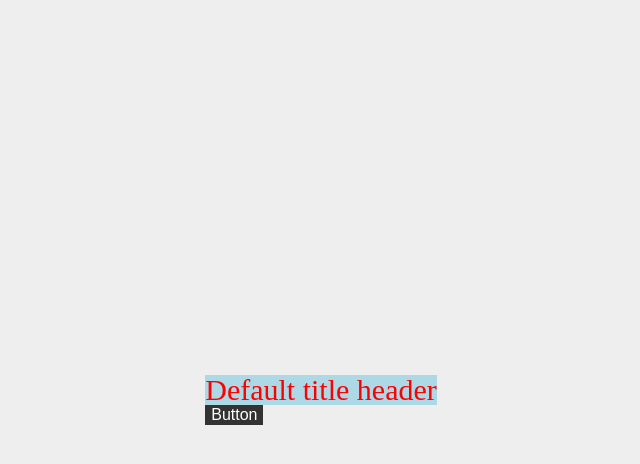
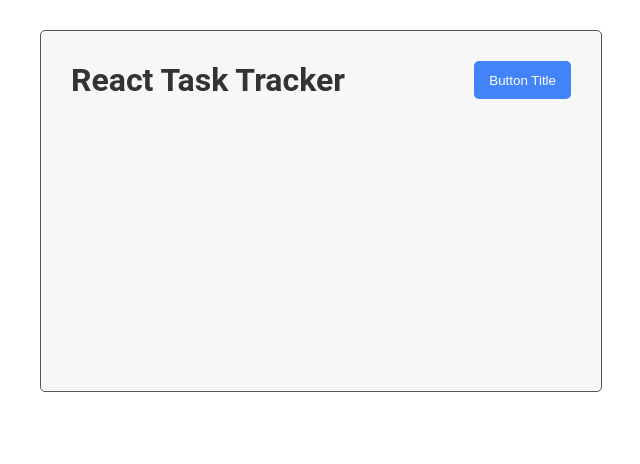
Before and after one commit to hoanglong040800/react-task-tracker, a React (Create React App) app: page / in a window 1280 px wide. Shown: the top 464 px of the page, without its empty margins (319-959 px from the left). Built offline with nearby package versions, Linux system fonts and the light colour scheme.

Commit message:
add header

```diff
--- /dev/null
+++ b/src/components/button/Button.css
@@ -0,0 +1,10 @@
+.btn {
+    background-color: var(--primary-color);
+    color: var(--text-btn-color);
+    padding: 10px 15px;
+    border-radius: 5px;
+}
+
+button:hover {
+    background-color: var(--secondary-color);
+}
--- a/src/components/button/Button.js
+++ b/src/components/button/Button.js
@@ -1,7 +1,10 @@
-const Button = ({ title, bgColor, textColor }) => {
+import './Button.css'
+
+const Button = ({ title, bgColor, txtColor }) => {
 	return (
 		<button
-            style={{ backgroundColor: bgColor, color: textColor }}
+			className='btn'
+			style={{ backgroundColor: bgColor, color: txtColor }}
 		>
 			{title}
 		</button>
@@ -9,9 +12,7 @@ const Button = ({ title, bgColor, textColor }) => {
 }
 
 Button.defaultProps = {
-    bgColor: '#333',
-    title: 'Button',
-    textColor: '#fff',
+	title: 'Button Title',
 }
 
 export default Button
--- /dev/null
+++ b/src/components/header/Header.css
@@ -0,0 +1,4 @@
+.header {
+    display: flex;
+    justify-content: space-between;
+}
--- a/src/components/header/Header.js
+++ b/src/components/header/Header.js
@@ -1,14 +1,15 @@
 import PropTypes from 'prop-types'
-import Button from '../button/Button'
+import Button from '../Button/Button'
+import './Header.css'
 
 const Header = ({ title }) => {
 	return (
-        <header>
-            <h1 style={styles.heading}>
+		<header className='header'>
+			<h1 className='header-title'>
 				{title}
 			</h1>
 
-            <Button  />
+			<Button/>
 		</header>
 	)
 }
@@ -21,12 +22,4 @@ Header.propTypes = {
 	title: PropTypes.string.isRequired,
 }
 
-const styles = {
-    heading: {
-        color: 'red',
-        backgroundColor: 'lightblue',
-        fontSize: 30,
-    },
-}
-
 export default Header;
--- a/src/containers/app/App.css
+++ b/src/containers/app/App.css
@@ -1,8 +1,10 @@
 .container {
-    display: flex;
-    flex-direction: column;
-    align-items: center;
-    justify-content: center;
-    height: 100vh;
-    background-color: #eeeeee;
+  max-width: 500px;
+  min-height: 300px;
+  padding: 30px;
+  margin: 30px auto;
+  overflow: auto;
+  border: 1px solid #555;
+  border-radius: 5px;
+  background-color: #f7f7f7;
 }
--- a/src/containers/app/App.js
+++ b/src/containers/app/App.js
@@ -1,11 +1,11 @@
-import Header from '../../components/header/Header'
+import Header from '../../components/Header/Header'
 import './App.css'
-import './reset.css'
+import './base.css'
 
 const App = () => {
   return (
     <div className='container'>
-      <Header className='header'/>
+      <Header className='header' title='React Task Tracker' />
     </div>
   )
 }
--- /dev/null
+++ b/src/containers/app/base.css
@@ -0,0 +1,40 @@
+* {
+    --primary-color: #4383fa;
+    --secondary-color: #879ffc;
+    --text-color: #333;
+    --text-btn-color: #fff;
+}
+
+body {
+    margin: 0;
+    color: var(--text-color);
+    font-family: 'Roboto', 'Oxygen', 'Ubuntu', 'Cantarell', 'Fira Sans', 'Droid Sans', 'Helvetica Neue', sans-serif;
+    -webkit-font-smoothing: antialiased;
+    -moz-osx-font-smoothing: grayscale;
+}
+
+/* http://meyerweb.com/eric/tools/css/reset/
+   v2.0-modified | 20110126
+   License: none (public domain)
+*/
+
+html, body, div, span, applet, object, iframe, h1, h2, h3, h4, h5, h6, p, blockquote, pre, a, abbr, acronym, address, big, cite, code, del, dfn, em, img, ins, kbd, q, s, samp, small, strike, strong, sub, sup, tt, var, b, u, i, center, dl, dt, dd, ol, ul, li, fieldset, form, label, legend, table, caption, tbody, tfoot, thead, tr, th, td, article, aside, canvas, details, embed, figure, figcaption, footer, header, hgroup, menu, nav, output, ruby, section, summary, time, mark, audio, video {
+    margin: 0;
+    padding: 0;
+    border: 0;
+    vertical-align: baseline;
+}
+
+/* make sure to set some focus styles for accessibility */
+
+:focus {
+    outline: 0;
+}
+
+button {
+    border: none;
+}
+
+button:hover{
+    cursor: pointer;
+}
--- a/src/containers/app/reset.css
+++ /dev/null
@@ -1,372 +0,0 @@
-body {
-    margin: 0;
-    font-family: -apple-system, BlinkMacSystemFont, 'Segoe UI', 'Roboto', 'Oxygen', 'Ubuntu', 'Cantarell', 'Fira Sans', 'Droid Sans', 'Helvetica Neue', sans-serif;
-    -webkit-font-smoothing: antialiased;
-    -moz-osx-font-smoothing: grayscale;
-}
-
-code {
-    font-family: source-code-pro, Menlo, Monaco, Consolas, 'Courier New', monospace;
-}
-
-/* http://meyerweb.com/eric/tools/css/reset/
-   v2.0-modified | 20110126
-   License: none (public domain)
-*/
-
-html, body, div, span, applet, object, iframe, h1, h2, h3, h4, h5, h6, p, blockquote, pre, a, abbr, acronym, address, big, cite, code, del, dfn, em, img, ins, kbd, q, s, samp, small, strike, strong, sub, sup, tt, var, b, u, i, center, dl, dt, dd, ol, ul, li, fieldset, form, label, legend, table, caption, tbody, tfoot, thead, tr, th, td, article, aside, canvas, details, embed, figure, figcaption, footer, header, hgroup, menu, nav, output, ruby, section, summary, time, mark, audio, video {
-    margin: 0;
-    padding: 0;
-    border: 0;
-    font-size: 100%;
-    font: inherit;
-    vertical-align: baseline;
-}
-
-/* make sure to set some focus styles for accessibility */
-
-:focus {
-    outline: 0;
-}
-
-/* HTML5 display-role reset for older browsers */
-
-article, aside, details, figcaption, figure, footer, header, hgroup, menu, nav, section {
-    display: block;
-}
-
-body {
-    line-height: 1;
-}
-
-ol, ul {
-    list-style: none;
-}
-
-blockquote, q {
-    quotes: none;
-}
-
-blockquote:before, blockquote:after, q:before, q:after {
-    content: '';
-    content: none;
-}
-
-table {
-    border-collapse: collapse;
-    border-spacing: 0;
-}
-
-input[type=search]::-webkit-search-cancel-button, input[type=search]::-webkit-search-decoration, input[type=search]::-webkit-search-results-button, input[type=search]::-webkit-search-results-decoration {
-    -webkit-appearance: none;
-    -moz-appearance: none;
-}
-
-input[type=search] {
-    -webkit-appearance: none;
-    -moz-appearance: none;
-    -webkit-box-sizing: content-box;
-    -moz-box-sizing: content-box;
-    box-sizing: content-box;
-}
-
-textarea {
-    overflow: auto;
-    vertical-align: top;
-    resize: vertical;
-}
-
-/**
- * Correct `inline-block` display not defined in IE 6/7/8/9 and Firefox 3.
- */
-
-audio, canvas, video {
-    display: inline-block;
-    *display: inline;
-    *zoom: 1;
-    max-width: 100%;
-}
-
-/**
- * Prevent modern browsers from displaying `audio` without controls.
- * Remove excess height in iOS 5 devices.
- */
-
-audio:not([controls]) {
-    display: none;
-    height: 0;
-}
-
-/**
- * Address styling not present in IE 7/8/9, Firefox 3, and Safari 4.
- * Known issue: no IE 6 support.
- */
-
-[hidden] {
-    display: none;
-}
-
-/**
- * 1. Correct text resizing oddly in IE 6/7 when body `font-size` is set using
- *    `em` units.
- * 2. Prevent iOS text size adjust after orientation change, without disabling
- *    user zoom.
- */
-
-html {
-    font-size: 100%;
-    /* 1 */
-    -webkit-text-size-adjust: 100%;
-    /* 2 */
-    -ms-text-size-adjust: 100%;
-    /* 2 */
-}
-
-/**
- * Address `outline` inconsistency between Chrome and other browsers.
- */
-
-a:focus {
-    outline: thin dotted;
-}
-
-/**
- * Improve readability when focused and also mouse hovered in all browsers.
- */
-
-a:active, a:hover {
-    outline: 0;
-}
-
-/**
- * 1. Remove border when inside `a` element in IE 6/7/8/9 and Firefox 3.
- * 2. Improve image quality when scaled in IE 7.
- */
-
-img {
-    border: 0;
-    /* 1 */
-    -ms-interpolation-mode: bicubic;
-    /* 2 */
-}
-
-/**
- * Address margin not present in IE 6/7/8/9, Safari 5, and Opera 11.
- */
-
-figure {
-    margin: 0;
-}
-
-/**
- * Correct margin displayed oddly in IE 6/7.
- */
-
-form {
-    margin: 0;
-}
-
-/**
- * Define consistent border, margin, and padding.
- */
-
-fieldset {
-    border: 1px solid #c0c0c0;
-    margin: 0 2px;
-    padding: 0.35em 0.625em 0.75em;
-}
-
-/**
- * 1. Correct color not being inherited in IE 6/7/8/9.
- * 2. Correct text not wrapping in Firefox 3.
- * 3. Correct alignment displayed oddly in IE 6/7.
- */
-
-legend {
-    border: 0;
-    /* 1 */
-    padding: 0;
-    white-space: normal;
-    /* 2 */
-    *margin-left: -7px;
-    /* 3 */
-}
-
-/**
- * 1. Correct font size not being inherited in all browsers.
- * 2. Address margins set differently in IE 6/7, Firefox 3+, Safari 5,
- *    and Chrome.
- * 3. Improve appearance and consistency in all browsers.
- */
-
-button, input, select, textarea {
-    font-size: 100%;
-    /* 1 */
-    margin: 0;
-    /* 2 */
-    vertical-align: baseline;
-    /* 3 */
-    *vertical-align: middle;
-    /* 3 */
-}
-
-/**
- * Address Firefox 3+ setting `line-height` on `input` using `!important` in
- * the UA stylesheet.
- */
-
-button, input {
-    line-height: normal;
-}
-
-button {
-    border: none;
-}
-
-/**
- * Address inconsistent `text-transform` inheritance for `button` and `select`.
- * All other form control elements do not inherit `text-transform` values.
- * Correct `button` style inheritance in Chrome, Safari 5+, and IE 6+.
- * Correct `select` style inheritance in Firefox 4+ and Opera.
- */
-
-button, select {
-    text-transform: none;
-}
-
-/**
- * 1. Avoid the WebKit bug in Android 4.0.* where (2) destroys native `audio`
- *    and `video` controls.
- * 2. Correct inability to style clickable `input` types in iOS.
- * 3. Improve usability and consistency of cursor style between image-type
- *    `input` and others.
- * 4. Remove inner spacing in IE 7 without affecting normal text inputs.
- *    Known issue: inner spacing remains in IE 6.
- */
-
-button, html input[type="button"],
-/* 1 */
-
-input[type="reset"], input[type="submit"] {
-    -webkit-appearance: button;
-    /* 2 */
-    cursor: pointer;
-    /* 3 */
-    *overflow: visible;
-    /* 4 */
-}
-
-/**
- * Re-set default cursor for disabled elements.
- */
-
-button[disabled], html input[disabled] {
-    cursor: default;
-}
-
-/**
- * 1. Address box sizing set to content-box in IE 8/9.
- * 2. Remove excess padding in IE 8/9.
- * 3. Remove excess padding in IE 7.
- *    Known issue: excess padding remains in IE 6.
- */
-
-input[type="checkbox"], input[type="radio"] {
-    box-sizing: border-box;
-    /* 1 */
-    padding: 0;
-    /* 2 */
-    *height: 13px;
-    /* 3 */
-    *width: 13px;
-    /* 3 */
-}
-
-/**
- * 1. Address `appearance` set to `searchfield` in Safari 5 and Chrome.
- * 2. Address `box-sizing` set to `border-box` in Safari 5 and Chrome
- *    (include `-moz` to future-proof).
- */
-
-input[type="search"] {
-    -webkit-appearance: textfield;
-    /* 1 */
-    -moz-box-sizing: content-box;
-    -webkit-box-sizing: content-box;
-    /* 2 */
-    box-sizing: content-box;
-}
-
-/**
- * Remove inner padding and search cancel button in Safari 5 and Chrome
- * on OS X.
- */
-
-input[type="search"]::-webkit-search-cancel-button, input[type="search"]::-webkit-search-decoration {
-    -webkit-appearance: none;
-}
-
-/**
- * Remove inner padding and border in Firefox 3+.
- */
-
-button::-moz-focus-inner, input::-moz-focus-inner {
-    border: 0;
-    padding: 0;
-}
-
-/**
- * 1. Remove default vertical scrollbar in IE 6/7/8/9.
- * 2. Improve readability and alignment in all browsers.
- */
-
-textarea {
-    overflow: auto;
-    /* 1 */
-    vertical-align: top;
-    /* 2 */
-}
-
-/**
- * Remove most spacing between table cells.
- */
-
-table {
-    border-collapse: collapse;
-    border-spacing: 0;
-}
-
-html, button, input, select, textarea {
-    color: #222;
-}
-
-::-moz-selection {
-    background: #b3d4fc;
-    text-shadow: none;
-}
-
-::selection {
-    background: #b3d4fc;
-    text-shadow: none;
-}
-
-img {
-    vertical-align: middle;
-}
-
-fieldset {
-    border: 0;
-    margin: 0;
-    padding: 0;
-}
-
-textarea {
-    resize: vertical;
-}
-
-.chromeframe {
-    margin: 0.2em 0;
-    background: #ccc;
-    color: #000;
-    padding: 0.2em 0;
-}
--- a/src/index.js
+++ b/src/index.js
@@ -1,6 +1,6 @@
 import React from 'react';
 import ReactDOM from 'react-dom';
-import App from './containers/app/App';
+import App from './containers/App/App';
 import reportWebVitals from './reportWebVitals';
 
 ReactDOM.render(
```
Also changed, not shown: 1 other file (tests, documents, lock files or other folders). Lines whose indentation alone changed are shown as unchanged.
